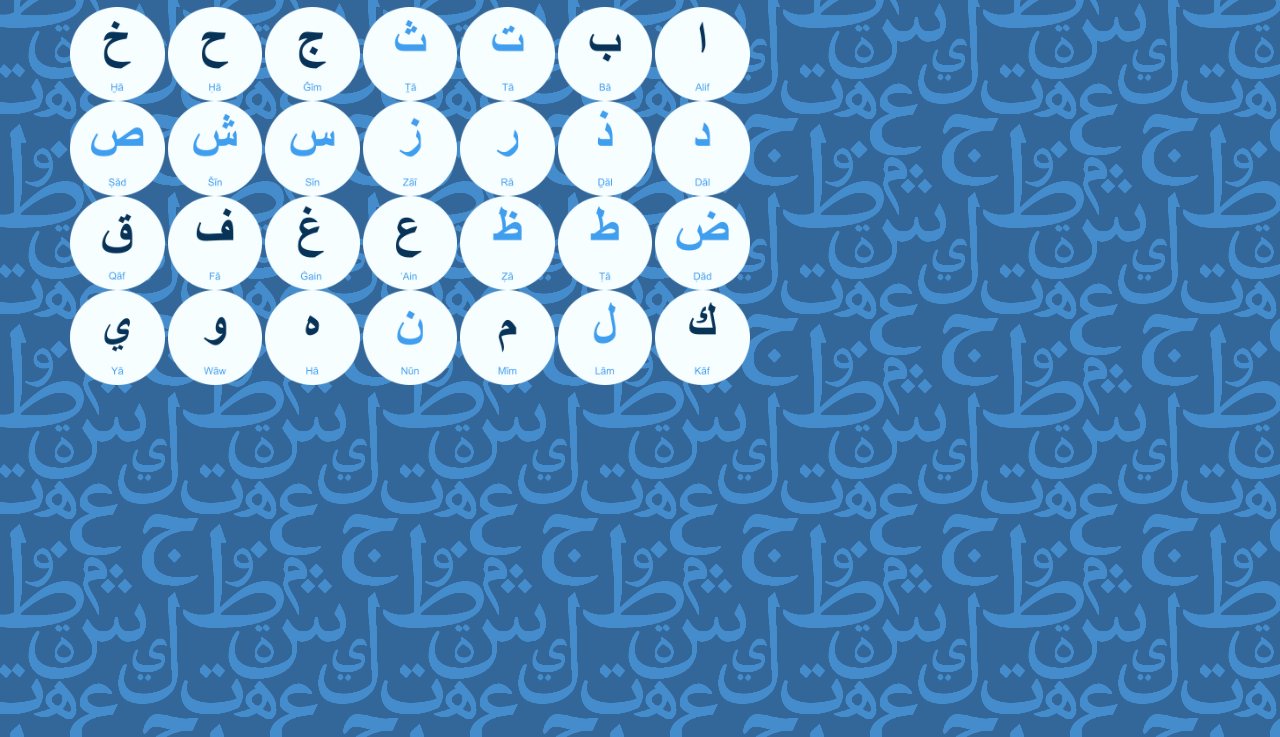
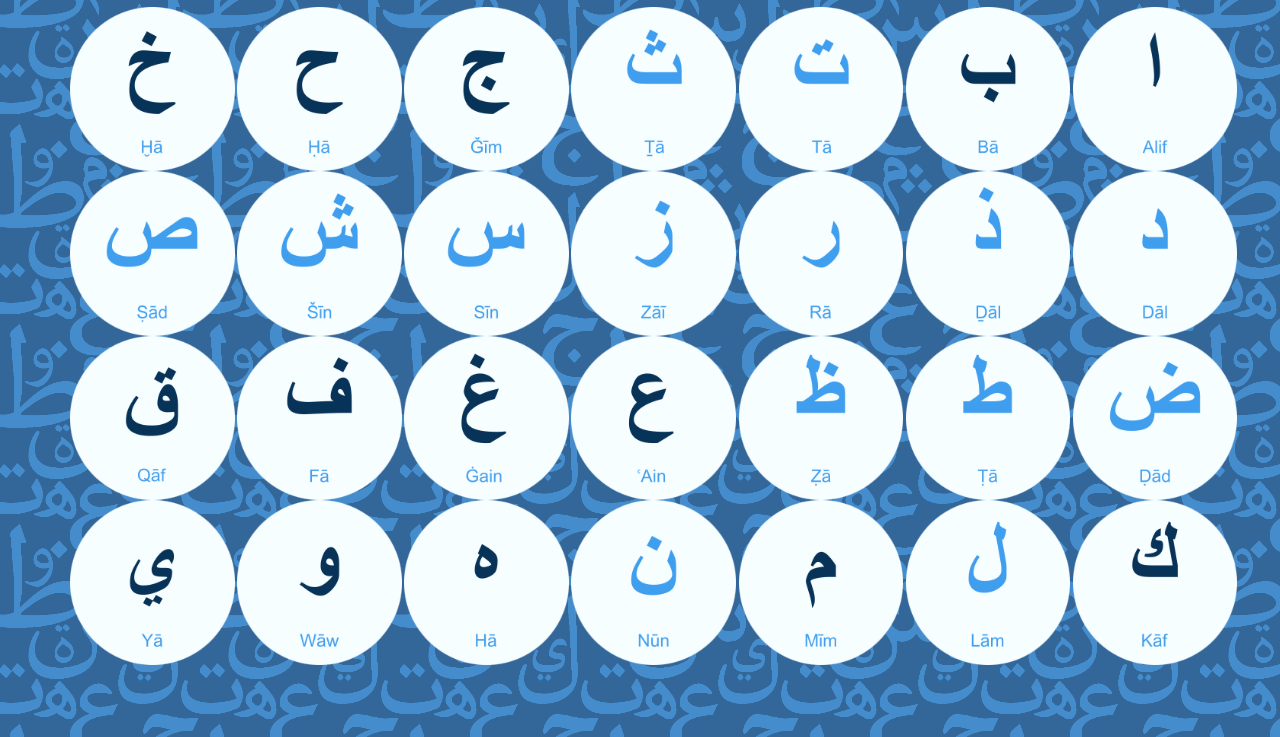
Before and after one commit to rg-epicodus/alphabet-soup, a plain HTML site: page index.html in a window 1280 px wide. Shown: the part 63-800 px from the top of the page. Drawn offline with Linux system fonts and the light colour scheme.

Commit message:
create custom columns in css

```diff
--- a/css/styles.css
+++ b/css/styles.css
@@ -7,11 +7,20 @@ body {
 }
 
 img {
-  height: 140%;
-  width: 140%;
+  height: 120%;
+  width: 120%;
 }
 
 h1 {
   text-align: center;
   color: white;
 }
+
+.col-letter{
+    width:14.285%;
+    float:left;
+    position: relative;
+    min-height: 1px;
+    padding-right: 15px;
+    padding-left: 15px;
+  }
--- a/index.html
+++ b/index.html
@@ -16,43 +16,43 @@
       </div>
 
       <div class="row">
-        <div class="col-md-1">
+        <div class="col-letter">
           <img src="img/arabic/07-khaa.png" onClick="document.getElementById('07-khaa').play(); return false;" alt="kh-aa">
           <audio id="07-khaa">
             <source src="audio/arabic/07-khaa.mp3" type="audio/mpeg">
           </audio>
         </div>
-        <div class="col-md-1">
+        <div class="col-letter">
           <img src="img/arabic/06-haa.png" onClick="document.getElementById('06-haa').play(); return false;" alt="h-aa">
           <audio id="06-haa">
             <source src="audio/arabic/06-haa.mp3" type="audio/mpeg">
           </audio>
         </div>
-        <div class="col-md-1">
+        <div class="col-letter">
           <img src="img/arabic/05-jeem.png" onClick="document.getElementById('05-jeem').play(); return false;" alt="j-eem">
           <audio id="05-jeem">
             <source src="audio/arabic/05-jeem.mp3" type="audio/mpeg">
           </audio>
         </div>
-        <div class="col-md-1">
+        <div class="col-letter">
           <img src="img/arabic/04-thaa.png" onClick="document.getElementById('04-thaa').play(); return false;" alt="th-aa">
           <audio id="04-thaa">
             <source src="audio/arabic/04-thaa.mp3" type="audio/mpeg">
           </audio>
         </div>
-        <div class="col-md-1">
+        <div class="col-letter">
           <img src="img/arabic/03-taa.png" onClick="document.getElementById('03-taa').play(); return false;" alt="t-aa">
           <audio id="03-taa">
             <source src="audio/arabic/03-taa.mp3" type="audio/mpeg">
           </audio>
         </div>
-        <div class="col-md-1" >
+        <div class="col-letter" >
           <img src="img/arabic/02-baa.png" onClick="document.getElementById('02-baa').play(); return false;" alt="b-aa">
           <audio id="02-baa">
             <source src="audio/arabic/02-baa.mp3" type="audio/mpeg">
           </audio>
         </div>
-        <div class="col-md-1">
+        <div class="col-letter">
           <img src="img/arabic/01-alif.png" onClick="document.getElementById('01-alif').play(); return false;" alt="a-lif">
           <audio id="01-alif">
             <source src="audio/arabic/01-alif.mp3" type="audio/mpeg">
@@ -61,43 +61,43 @@
       </div>
 
       <div class="row">
-        <div class="col-md-1">
+        <div class="col-letter">
           <img src="img/arabic/14-saad.png" onClick="document.getElementById('14-saad').play(); return false;" alt="s-aad">
           <audio id="14-saad">
             <source src="audio/arabic/14-saad.mp3" type="audio/mpeg">
           </audio>
         </div>
-        <div class="col-md-1">
+        <div class="col-letter">
           <img src="img/arabic/13-sheen.png" onClick="document.getElementById('13-sheen').play(); return false;" alt="sh-een">
           <audio id="13-sheen">
             <source src="audio/arabic/13-sheen.mp3" type="audio/mpeg">
           </audio>
         </div>
-        <div class="col-md-1">
+        <div class="col-letter">
           <img src="img/arabic/12-seen.png" onClick="document.getElementById('12-seen').play(); return false;" alt="s-een">
           <audio id="12-seen">
             <source src="audio/arabic/12-seen.mp3" type="audio/mpeg">
           </audio>
         </div>
-        <div class="col-md-1">
+        <div class="col-letter">
           <img src="img/arabic/11-zaa.png" onClick="document.getElementById('11-zaa').play(); return false;" alt="z-aa">
           <audio id="11-zaa">
             <source src="audio/arabic/11-zaa.mp3" type="audio/mpeg">
           </audio>
         </div>
-        <div class="col-md-1">
+        <div class="col-letter">
           <img src="img/arabic/10-raa.png" onClick="document.getElementById('10-raa').play(); return false;" alt="r-aa">
           <audio id="10-raa">
             <source src="audio/arabic/10-raa.mp3" type="audio/mpeg">
           </audio>
         </div>
-        <div class="col-md-1">
+        <div class="col-letter">
           <img src="img/arabic/09-dhaal.png" onClick="document.getElementById('09-dhaal').play(); return false;" alt="dh-aal">
           <audio id="09-dhaal">
             <source src="audio/arabic/09-dhaal.mp3" type="audio/mpeg">
           </audio>
         </div>
-        <div class="col-md-1">
+        <div class="col-letter">
           <img src="img/arabic/08-daal.png" onClick="document.getElementById('08-daal').play(); return false;" alt="d-aal">
           <audio id="08-daal">
             <source src="audio/arabic/08-daal.mp3" type="audio/mpeg">
@@ -106,43 +106,43 @@
       </div>
 
       <div class="row">
-        <div class="col-md-1">
+        <div class="col-letter">
           <img src="img/arabic/21-qaaf.png" onClick="document.getElementById('21-qaaf').play(); return false;" alt="q-aaf">
           <audio id="21-qaaf">
             <source src="audio/arabic/21-qaaf.mp3" type="audio/mpeg">
           </audio>
         </div>
-        <div class="col-md-1">
+        <div class="col-letter">
           <img src="img/arabic/20-faa.png" onClick="document.getElementById('20-faa').play(); return false;" alt="f-aa">
           <audio id="20-faa">
             <source src="audio/arabic/11-zaa.mp3" type="audio/mpeg">
           </audio>
         </div>
-        <div class="col-md-1">
+        <div class="col-letter">
           <img src="img/arabic/19-ghain.png" onClick="document.getElementById('19-ghain').play(); return false;" alt="gh-ain">
           <audio id="19-ghain">
             <source src="audio/arabic/19-ghain.mp3" type="audio/mpeg">
           </audio>
         </div>
-        <div class="col-md-1">
+        <div class="col-letter">
           <img src="img/arabic/18-3ain.png" onClick="document.getElementById('18-3ain').play(); return false;" alt="3-ain">
           <audio id="18-3ain">
             <source src="audio/arabic/18-3ain.mp3" type="audio/mpeg">
           </audio>
         </div>
-        <div class="col-md-1">
+        <div class="col-letter">
           <img src="img/arabic/17-dhaa.png" onClick="document.getElementById('17-dhaa').play(); return false;" alt="dh-aa">
           <audio id="17-dhaa">
             <source src="audio/arabic/17-dhaa.mp3" type="audio/mpeg">
           </audio>
         </div>
-        <div class="col-md-1">
+        <div class="col-letter">
           <img src="img/arabic/16-taa.png" onClick="document.getElementById('16-taa').play(); return false;" alt="T-aa">
           <audio id="16-taa">
             <source src="audio/arabic/17-dhaa.mp3" type="audio/mpeg">
           </audio>
         </div>
-        <div class="col-md-1">
+        <div class="col-letter">
           <img src="img/arabic/15-daad.png" onClick="document.getElementById('15-daad').play(); return false;" alt="d-aad">
           <audio id="15-daad">
             <source src="audio/arabic/15-daad.mp3" type="audio/mpeg">
@@ -151,43 +151,43 @@
       </div>
 
       <div class="row">
-        <div class="col-md-1">
+        <div class="col-letter">
           <img src="img/arabic/28-yaa.png" onClick="document.getElementById('28-yaa').play(); return false;" alt="y-aa">
           <audio id="28-yaa">
             <source src="audio/arabic/28-yaa.mp3" type="audio/mpeg">
           </audio>
         </div>
-        <div class="col-md-1">
+        <div class="col-letter">
           <img src="img/arabic/27-waaw.png" onClick="document.getElementById('27-waaw').play(); return false;" alt="w-aaw">
           <audio id="27-waaw">
             <source src="audio/arabic/27-waaw.mp3" type="audio/mpeg">
           </audio>
         </div>
-        <div class="col-md-1">
+        <div class="col-letter">
           <img src="img/arabic/26-ha.png" onClick="document.getElementById('26-ha').play(); return false;" alt="h-a">
           <audio id="26-ha">
             <source src="audio/arabic/26-ha.mp3" type="audio/mpeg">
           </audio>
         </div>
-        <div class="col-md-1">
+        <div class="col-letter">
           <img src="img/arabic/25-noon.png" onClick="document.getElementById('25-noon').play(); return false;" alt="n-oon">
           <audio id="25-noon">
             <source src="audio/arabic/25-noon.mp3" type="audio/mpeg">
           </audio>
         </div>
-        <div class="col-md-1">
+        <div class="col-letter">
           <img src="img/arabic/24-meem.png" onClick="document.getElementById('24-meem').play(); return false;" alt="m-eem">
           <audio id="24-meem">
             <source src="audio/arabic/24-meem.mp3" type="audio/mpeg">
           </audio>
         </div>
-        <div class="col-md-1">
+        <div class="col-letter">
           <img src="img/arabic/23-laam.png" onClick="document.getElementById('23-laam').play(); return false;" alt="l-aam">
           <audio id="23-laam">
             <source src="audio/arabic/23-laam.mp3" type="audio/mpeg">
           </audio>
         </div>
-        <div class="col-md-1">
+        <div class="col-letter">
           <img src="img/arabic/22-kaaf.png" onClick="document.getElementById('22-kaaf').play(); return false;" alt="k-aaf">
           <audio id="22-kaaf">
             <source src="audio/arabic/22-kaaf.mp3" type="audio/mpeg">
```
